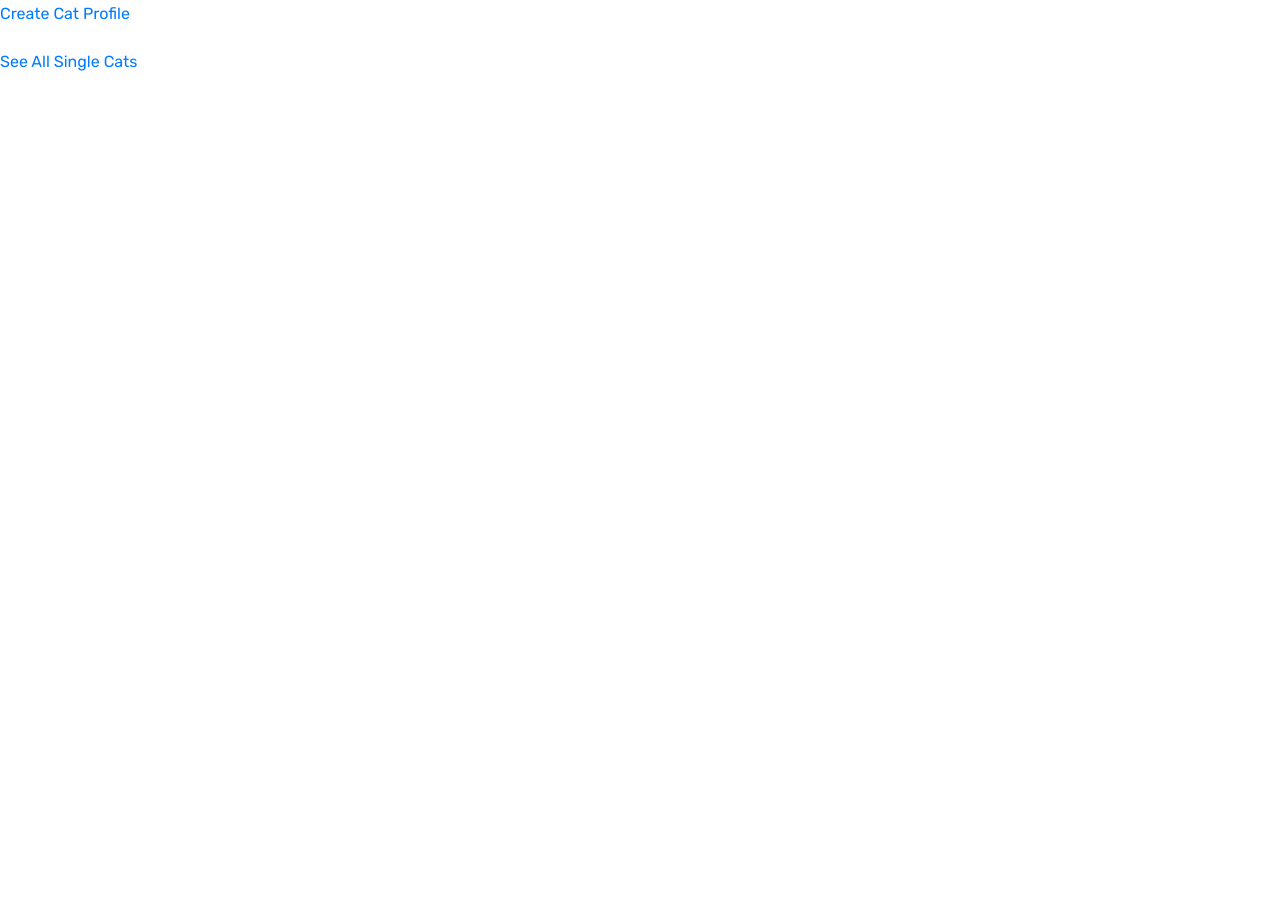
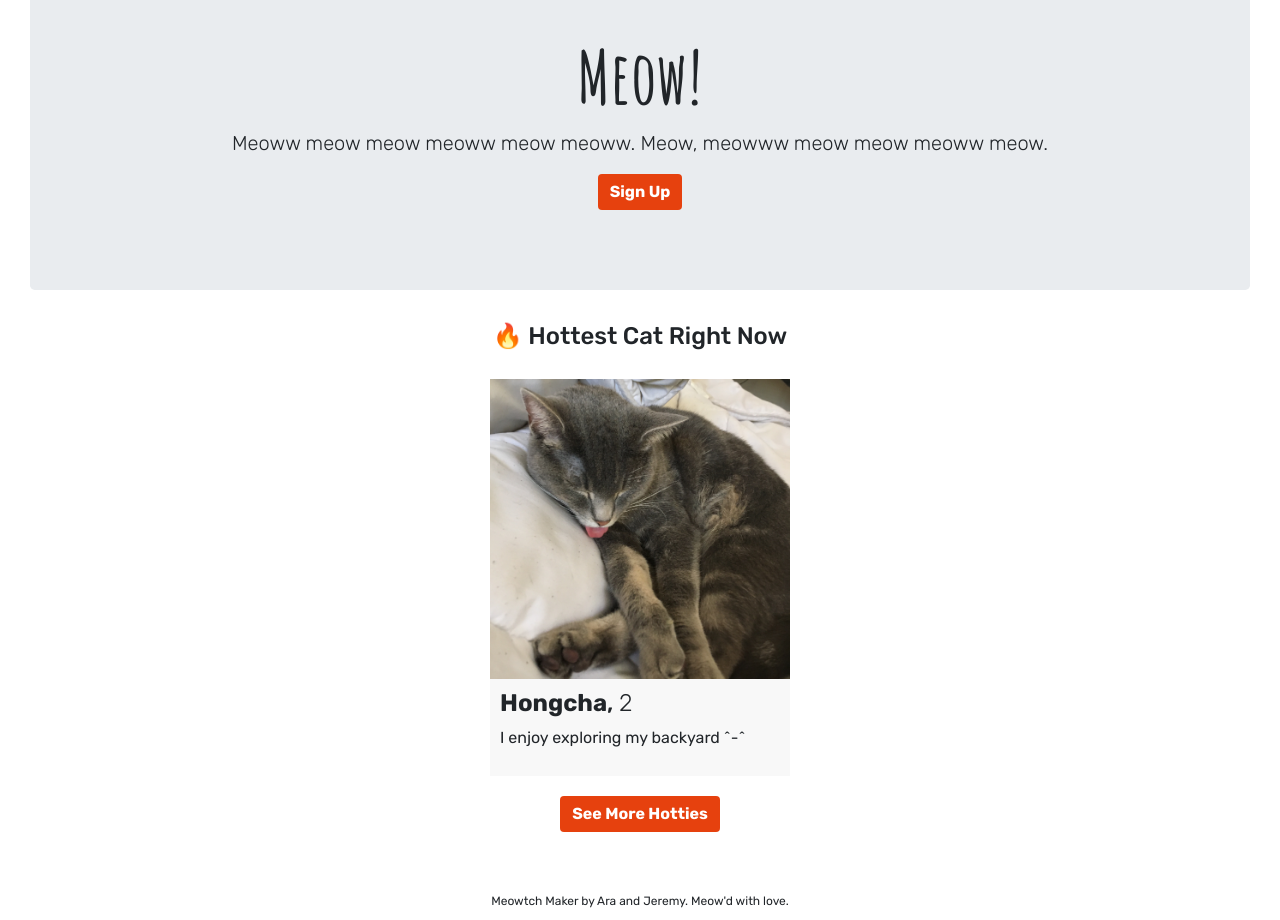
Before and after one commit to learn-academy-2020-bravo/cat-tinder-fe-jeremy-ara, a React (Create React App) app in the folder cat-tinder-frontend/: page / in a window 1280 px wide. Shown: the part 200-1120 px from the top of the page. Before the commit the page ends 800 px from the top, so only its background shows below. Built offline with nearby package versions, Linux system fonts and the light colour scheme.

Commit message:
not much change

```diff
--- a/cat-tinder-frontend/public/index.html
+++ b/cat-tinder-frontend/public/index.html
@@ -29,7 +29,7 @@
     -->
     <title>React App</title>
   </head>
-  <body style="font-family: 'Rubik', sans-serif;">
+  <body style="font-family: 'Rubik', sans-serif">
     <noscript>You need to enable JavaScript to run this app.</noscript>
     <div id="root"></div>
     <!--
--- a/cat-tinder-frontend/src/App.css
+++ b/cat-tinder-frontend/src/App.css
@@ -26,6 +26,7 @@
   flex-direction: column;
   align-items: center;
   justify-content: center;
+  margin-top: 30px;
 }
 
 .link {
@@ -62,6 +63,59 @@
 
 .jumbotron.jumbotron-fluid {
   padding: 10px 0px;
+  background-color: white;
+  margin: 0px;
+}
+
+.jumbotron {
+  display: flex;
+  flex-direction: column;
+  align-items: center;
+  margin: 0 30px 0 30px;
+}
+
+.lead {
+  text-align: center;
+}
+
+.cat-spotlight-wrapper {
+  display: flex;
+  flex-direction: column;
+  align-items: center;
+  margin-bottom: 50px;
+}
+
+.cat-wrapper-spotlight.list-group {
+  padding: 0px;
+  margin: 20px 0px;
+}
+
+footer {
+  font-size: 12px;
+  padding: 10px;
+  text-align: center;
+  /* position: absolute;
+  bottom: 0;
+  width: 100%; */
+}
+
+.header-buttons {
+  display: flex;
+  justify-content: center;
+  align-items: center;
+  margin-bottom:
+}
+.subtitle {
+  text-align: center;
+  margin-top: 30px;
+}
+
+.like-buttons-wrapper {
+  margin-top: 5px;
+  display: flex;
+  flex-direction: row;
+  justify-content: center;
+  align-items: center;
 }
 
 @media only screen and (min-width: 600px) {
--- a/cat-tinder-frontend/src/App.js
+++ b/cat-tinder-frontend/src/App.js
@@ -14,10 +14,11 @@ const App = props => {
     <Router>
       <Header />
       <Switch>
-        <Route exact path="/" render={(props) => <Home /> } />
+        <Route exact path="/" render={(props) => <Home cats={ cats } /> } />
         <Route path="/cats" render={(props) => <CatIndex cats={ cats } /> } />
         <Route path="/new" render={(props) => <NewCat /> } />
       </Switch>
+      <footer>Meowtch Maker by Ara and Jeremy. Meow'd with love.</footer>
     </Router>
   )
 }
--- a/cat-tinder-frontend/src/pages/CatIndex.js
+++ b/cat-tinder-frontend/src/pages/CatIndex.js
@@ -1,12 +1,16 @@
 import React from 'react'
-import { ListGroup, ListGroupItemHeading, ListGroupItemText } from 'reactstrap';
+import { ListGroup, ListGroupItemHeading, ListGroupItemText, Button } from 'reactstrap';
 import { Link } from 'react-router-dom'
 import '../App.css'
 
 const CatIndex = props => {
   return(
     <>
-      <a className="link" href="/">Back to Home</a>
+      <div className="header-buttons">
+        <a className="link" href="/"><Button style={{backgroundColor: "#e6410e", border:"0px", fontWeight: "bold"}}>Back to Home</Button></a>
+        <a className="link" href="/new"><Button style={{backgroundColor: "#e6410e", border:"0px", fontWeight: "bold"}}>Sign Up</Button></a>
+        <Button style={{backgroundColor: "#e6410e", border:"0px", fontWeight: "bold", fontSize: "25px", padding: "5px", display:"flex", alignItems: "center", justifyContent: "center", width:"36px", height:"36px", margin:"0 0 0 20px"}}><span role="img" aria-label="message-cat">💌</span></Button>
+      </div>
       <div className="cat-index-wrapper">
         <h3>All the single cats in your area</h3><br/>
         <div className="cats-display-wrapper">
@@ -19,6 +23,13 @@ const CatIndex = props => {
                 <h4 className="cat-name"><span style={{fontWeight: "bold"}}>{ cat.name }</span>, <span style={{fontWeight:"300"}}>{ cat.age }</span></h4>
                 <ListGroupItemText>{ cat.enjoys } </ListGroupItemText>
               </div>
+              <div className="like-buttons-wrapper">
+                <Button style={{backgroundColor: "#E0E0E0", border:"0px", borderRadius: "50%", fontWeight: "bold", fontSize: "30px", padding: "5px", height: "40px", display:"flex", alignItems: "center", justifyContent: "center", width:"40px", height:"40px", margin:"5px"}}><span role="img" aria-label="like-cat">😽</span></Button>
+
+                <Button style={{backgroundColor: "#E0E0E0", border:"0px", borderRadius: "50%", fontWeight: "bold", fontSize: "30px", padding: "5px", height: "40px", display:"flex", alignItems: "center", justifyContent: "center", width:"40px", height:"40px", margin:"5px"}}><span role="img" aria-label="superlike-cat">😻</span></Button>
+
+                <Button style={{backgroundColor: "#E0E0E0", border:"0px", borderRadius: "50%", fontWeight: "bold", fontSize: "20px", padding: "5px", height: "40px", display:"flex", alignItems: "center", justifyContent: "center", width:"40px", height:"40px", margin:"5px"}}><span role="img" aria-label="dislike-cat">❌</span></Button>
+              </div>
             </ListGroup>
           )
         })}
--- a/cat-tinder-frontend/src/pages/Home.js
+++ b/cat-tinder-frontend/src/pages/Home.js
@@ -1,12 +1,36 @@
 import React from 'react'
-import { Link } from 'react-router-dom'
+import { Jumbotron, Button, ListGroup, ListGroupItemHeading, ListGroupItemText } from 'reactstrap'
 import '../App.css'
 
 const Home = props => {
   return(
     <>
-      <Link to="/new">Create Cat Profile</Link><br/><br/>
-      <Link to="/cats">See All Single Cats</Link>
+      <div>
+        <Jumbotron>
+          <h1 className="display-3">Meow!</h1>
+          <p className="lead">Meoww meow meow meoww meow meoww. Meow, meowww meow meow meoww meow.</p>
+          <p className="lead">
+            <a href="/new"><Button style={{backgroundColor: "#e6410e", border:"0px", fontWeight: "bold"}}>Sign Up</Button></a>
+          </p>
+        </Jumbotron>
+      </div>
+      <div className="cat-spotlight-wrapper">
+      <h4><span role="img" aria-label="flame">🔥</span> Hottest Cat Right Now</h4>
+      {props.cats.map((cat,index) => {
+        if (cat.id === 1) {
+          return(
+            <ListGroup key={index} className="cat-wrapper-spotlight">
+            <img style={{width: "300px"}} src={cat.image} />
+            <div className="cat-description-wrapper">
+            <h4 className="cat-name"><span style={{fontWeight: "bold"}}>{ cat.name }</span>, <span style={{fontWeight:"300"}}>{ cat.age }</span></h4>
+            <ListGroupItemText>{ cat.enjoys } </ListGroupItemText>
+            </div>
+            </ListGroup>
+          )
+        }
+      })}
+      <a href="/cats"><Button style={{backgroundColor: "#e6410e", border:"0px", fontWeight: "bold"}}>See More Hotties</Button></a>
+      </div>
     </>
   )
 }
--- a/cat-tinder-frontend/src/pages/NewCat.js
+++ b/cat-tinder-frontend/src/pages/NewCat.js
@@ -31,7 +31,12 @@ const NewCat = props => {
 
   return(
     <>
-      <a className="link" href="/">Back to Home</a>
+      <div className="header-buttons">
+        <a className="link" href="/"><Button style={{backgroundColor: "#e6410e", border:"0px", fontWeight: "bold"}}>Back to Home</Button></a>
+        <a className="link" href="/cats"><Button style={{backgroundColor: "#e6410e", border:"0px", fontWeight: "bold"}}>See Other Cats</Button></a>
+        <Button style={{backgroundColor: "#e6410e", border:"0px", fontWeight: "bold", fontSize: "25px", padding: "5px", display:"flex", alignItems: "center", justifyContent: "center", width:"36px", height:"36px", margin:"0 0 0 20px"}}><span role="img" aria-label="message-cat">💌</span></Button>
+      </div>
+      <h4 className="subtitle">Sign up to be part of the hotties.</h4>
       <Form className="form-wrapper">
         <FormGroup>
           <Label htmlFor="name" id="name">Name</Label>
@@ -57,10 +62,10 @@ const NewCat = props => {
             />
         </FormGroup>
         <Button
-          style={{backgroundColor: "#e6410e", border:"0px", fontWeight: "bold"}}
+          style={{backgroundColor: "#e6410e", border:"0px", fontWeight: "bold", marginBottom: "80px"}}
           onClick = { handleSubmit }
           id="submit"
-        >Add New Cat</Button>
+        >Create Profile</Button>
       </Form>
     </>
   )
```
